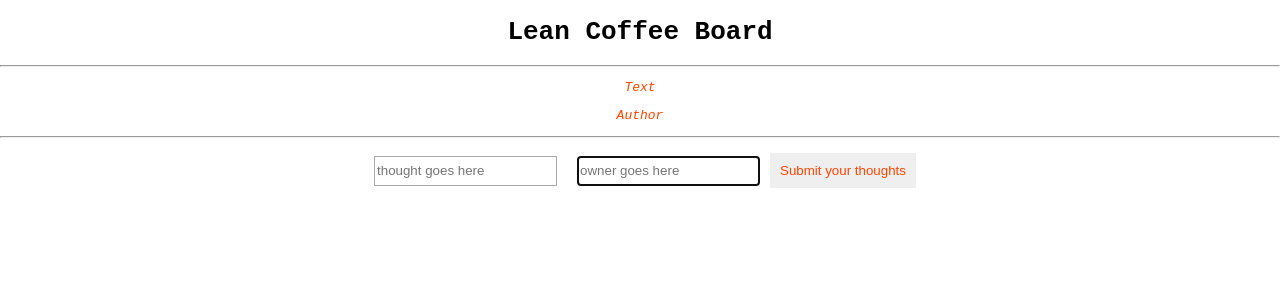
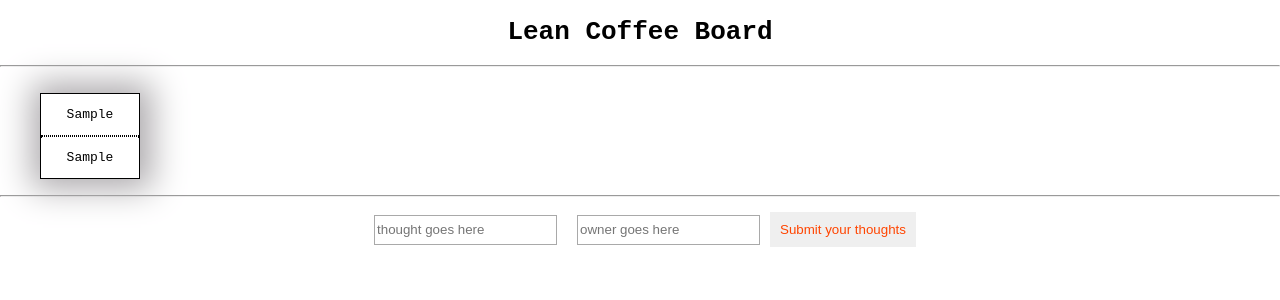
Before and after one commit to andy-schwedler/lean-coffee-board, a Next.js app: page / in a window 1280 px wide. Both pictures are taken after typing "Sample", "Sample" into the empty fields and a click on the button "Submit your thoughts". Shown: the top 300 px of the page. Built offline with nearby package versions, Linux system fonts and the light colour scheme.

Commit message:
add Card logic

```diff
--- a/components/Card/Card.js
+++ b/components/Card/Card.js
@@ -1,20 +1,28 @@
 import styled from "styled-components";
 
-export default function Cards({ card }) {
+export default function Card({ owner, thought }) {
   return (
     <StyledCard>
-      <p>Text</p>
-      <p>Author</p>
+      <p>{thought}</p>
+      <hr></hr>
+      <p>{owner}</p>
     </StyledCard>
   );
 }
 
-const StyledCard = styled.section`
+const StyledCard = styled.li`
   text-align: center;
-  font-style: italic;
+  font-family: monospace;
+  list-style-type: none;
+  border: 1px solid black;
+  margin-top: 10px;
+  width: 100px;
+  box-shadow: 2px 0px 32px 10px rgba(173, 170, 173, 1);
 
   p {
     font-family: monospace;
-    color: orangered;
+  }
+  hr {
+    border: 1px dotted;
   }
 `;
--- a/pages/index.js
+++ b/pages/index.js
@@ -2,23 +2,32 @@ import { useState } from "react";
 import styled from "styled-components";
 import Card from "../components/Card/Card";
 import Form from "../components/Form/Form";
+import { nanoid } from "nanoid";
 
 export default function HomePage() {
   const [cards, setCards] = useState([]);
+  console.log(cards);
+
   function handleSubmit(event) {
     event.preventDefault();
     const thought = event.target.elements.thoughts.value;
     const owner = event.target.elements.owner.value;
     event.target.reset();
-    event.target.owner.focus();
-    setCards([...cards, { thought: thought, owner: owner }]);
+
+    setCards([...cards, { thought: thought, owner: owner, id: nanoid() }]);
   }
 
   return (
     <>
       <StyledHeader>Lean Coffee Board</StyledHeader>
       <hr></hr>
-      <Card card={cards}></Card>
+      <StyledBoard>
+        {cards.map((card) => {
+          return (
+            <Card key={card.id} owner={card.owner} thought={card.thought} />
+          );
+        })}
+      </StyledBoard>
       <hr></hr>
       <Form onSubmit={handleSubmit} />
     </>
@@ -30,3 +39,9 @@ const StyledHeader = styled.h1`
   text-align: center;
   text-size-adjust: 124px;
 `;
+
+const StyledBoard = styled.ul`
+  display: flex;
+  justify-content: row;
+  gap: 10px;
+`;
```
